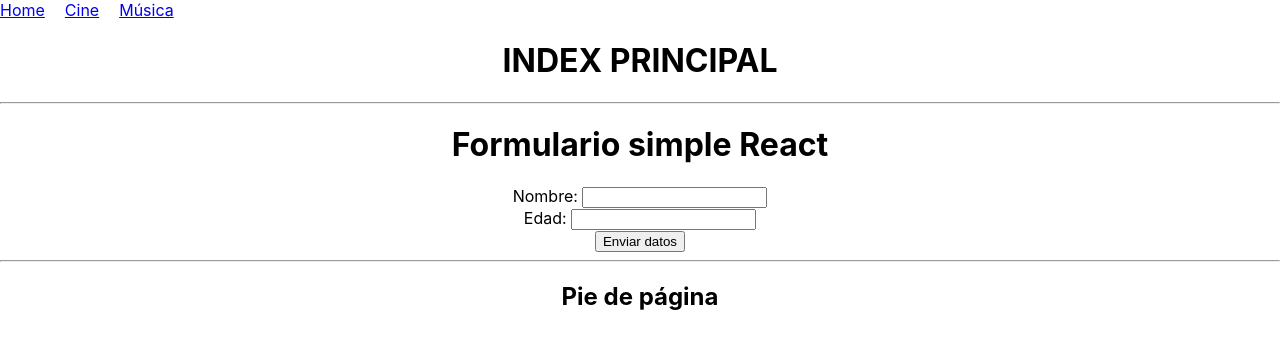
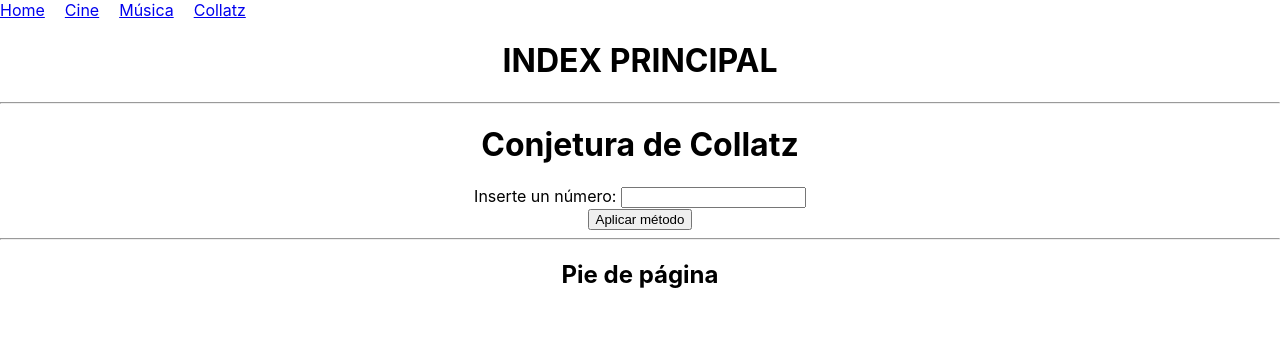
Before and after one commit to jjlagunamoreno/reactformsrutas, a React (Create React App) app: page /collatz in a window 1280 px wide. Shown: the top 348 px of the page. Built offline with nearby package versions, Linux system fonts and the light colour scheme.

Commit message:
ejercicios de react con js

```diff
--- /dev/null
+++ b/src/Components/Collatz.js
@@ -0,0 +1,84 @@
+import React, { Component } from 'react';
+
+export default class Collatz extends Component {
+    // AQUÍ DEFINO UNA REFERENCIA PARA EL INPUT DEL NÚMERO QUE EL USUARIO VA A INTRODUCIR
+    cajaNumero = React.createRef();
+
+    // ESTADO INICIAL DONDE GUARDARÉ LOS RESULTADOS DE LA SECUENCIA DE COLLATZ
+    state = {
+        resultados: []
+    }
+
+    // MÉTODO QUE GENERA LA SECUENCIA DE COLLATZ
+    metodoCollatz = (e) => {
+        e.preventDefault(); // EVITO QUE EL FORMULARIO RECARGUE LA PÁGINA AL ENVIARSE
+
+        // OBTENGO EL NÚMERO DEL INPUT Y LO CONVIERTO A UN NÚMERO ENTERO
+        let numero = parseInt(this.cajaNumero.current.value);
+
+        // MUESTRO EN CONSOLA EL NÚMERO QUE HEMOS SELECCIONADO
+        console.log("Número seleccionado: " + numero)
+
+        // SI EL NÚMERO NO ES VÁLIDO O ES MENOR O IGUAL A 0, MUESTRO UNA ALERTA
+        if (isNaN(numero) || numero <= 0) {
+            alert("Por favor, ingrese un número válido mayor que 0.");
+            return;
+        }
+
+        // CREO UN ARRAY PARA GUARDAR LA SECUENCIA DE NÚMEROS
+        let secuencia = [];
+
+        // MIENTRAS EL NÚMERO NO SEA 1, APLICO EL MÉTODO DE COLLATZ
+        while (numero !== 1) {
+            // AÑADO EL NÚMERO ACTUAL A LA SECUENCIA
+            secuencia.push(numero);
+
+            // SI EL NÚMERO ES PAR, LO DIVIDO ENTRE 2
+            if (numero % 2 === 0) {
+                numero = numero / 2;
+            } else {
+                // SI ES IMPAR, LO MULTIPLICO POR 3 Y LE SUMO 1
+                numero = numero * 3 + 1;
+            }
+        }
+        // AÑADO EL NÚMERO 1 AL FINAL DE LA SECUENCIA
+        secuencia.push(1);
+
+        // ACTUALIZO EL ESTADO CON LA SECUENCIA GENERADA
+        this.setState({
+            resultados: secuencia
+        });
+    }
+
+    render() {
+        return (
+            <div>
+                <h1>Conjetura de Collatz</h1>
+                <form onSubmit={this.metodoCollatz}>
+                    <label>Inserte un número: </label>
+                    {/* AQUI INSERTO UN CAMPO DE TEXTO PARA QUE EL USUARIO INGRESE UN NÚMERO */}
+                    <input type="text" ref={this.cajaNumero}></input> <br />
+                    <button>Aplicar método</button>
+                </form>
+
+                {/* SI LA SECUENCIA TIENE VALORES, MUESTRO LOS RESULTADOS EN UNA LÍNEA */}
+                {
+                    this.state.resultados.length > 0 && (
+                        <div>
+                            <h2>Secuencia de Collatz:</h2>
+                            {/* UTILIZO MAP PARA MOSTRAR LOS NÚMEROS EN UNA LÍNEA SEPARADOS POR COMAS */}
+                            <p>
+                                {this.state.resultados.map((num, index) => (
+                                    // SI NO ES EL ÚLTIMO NÚMERO, LE AÑADO UNA COMA
+                                    <span key={index}>
+                                        {num}{index !== this.state.resultados.length - 1 ? ', ' : ''}
+                                    </span>
+                                ))}
+                            </p>
+                        </div>
+                    )
+                }
+            </div>
+        );
+    }
+}
--- a/src/Components/MenuRutas.js
+++ b/src/Components/MenuRutas.js
@@ -11,8 +11,11 @@ export default class MenuRutas extends Component {
                     <li style={{ marginRight: '20px' }}>
                         <a href="/cine">Cine</a>
                     </li>
-                    <li>
+                    <li style={{ marginRight: '20px' }}>
                         <a href="/musica">Música</a>
+                    </li>
+                    <li style={{ marginRight: '20px' }}>
+                        <a href="/collatz">Collatz</a>
                     </li>
                 </ul>
             </div>
--- a/src/Components/Router.js
+++ b/src/Components/Router.js
@@ -5,6 +5,7 @@ import React, { Component } from 'react';
 import Home from "./Home";
 import Cine from "./Cine";
 import Musica from "./Musica";
+import Collatz from "./Collatz";
 
 export default class Router extends Component {
     render() {
@@ -14,6 +15,7 @@ export default class Router extends Component {
                     <Route path="/" element={<Home />} />
                     <Route path="/cine" element={<Cine />} />
                     <Route path="/musica" element={<Musica />} />
+                    <Route path="/collatz" element={<Collatz />} />
                 </Routes>
             </BrowserRouter>
         )
--- a/src/index.js
+++ b/src/index.js
@@ -7,6 +7,7 @@ import Home from './Components/Home';
 import Router from './Components/Router';
 import MenuRutas from './Components/MenuRutas';
 import FormSimple from './Components/FormSimple';
+import Collatz from './Components/Collatz';
 
 const root = ReactDOM.createRoot(document.getElementById('root'));
 root.render(
@@ -15,11 +16,15 @@ root.render(
       <MenuRutas />
       <h1>INDEX PRINCIPAL</h1>
       <hr />
+
       {/* Ejercicio Router base */}
-      {/* <Router /> */}
+      <Router />
 
       {/* Ejercicio de formulario */}
-      <FormSimple />
+      {/* <FormSimple /> */}
+
+      {/* Ejercicio Collatz */}
+      {/* <Collatz /> */}
       <hr />
       <h2>Pie de página</h2>
     </div>
```
